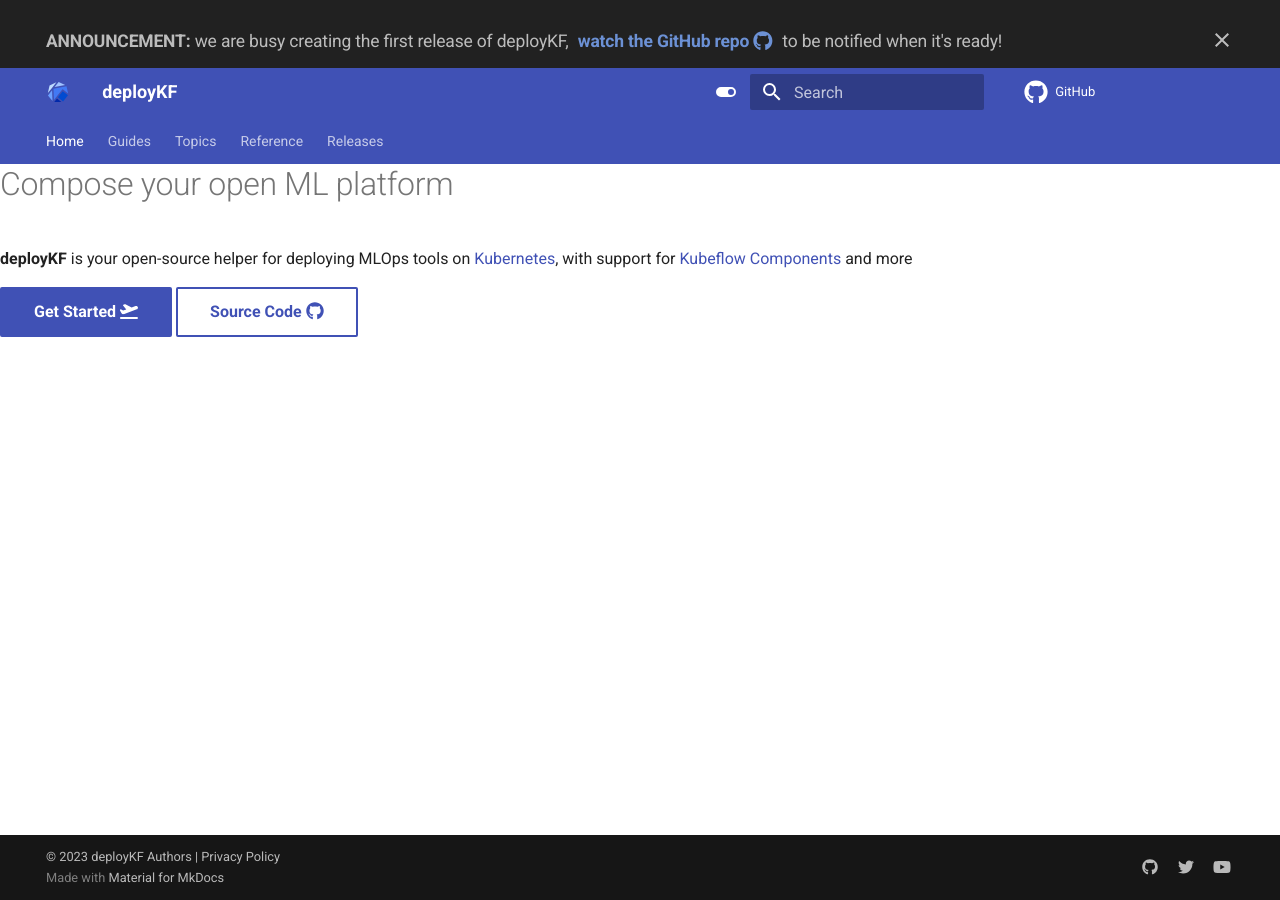
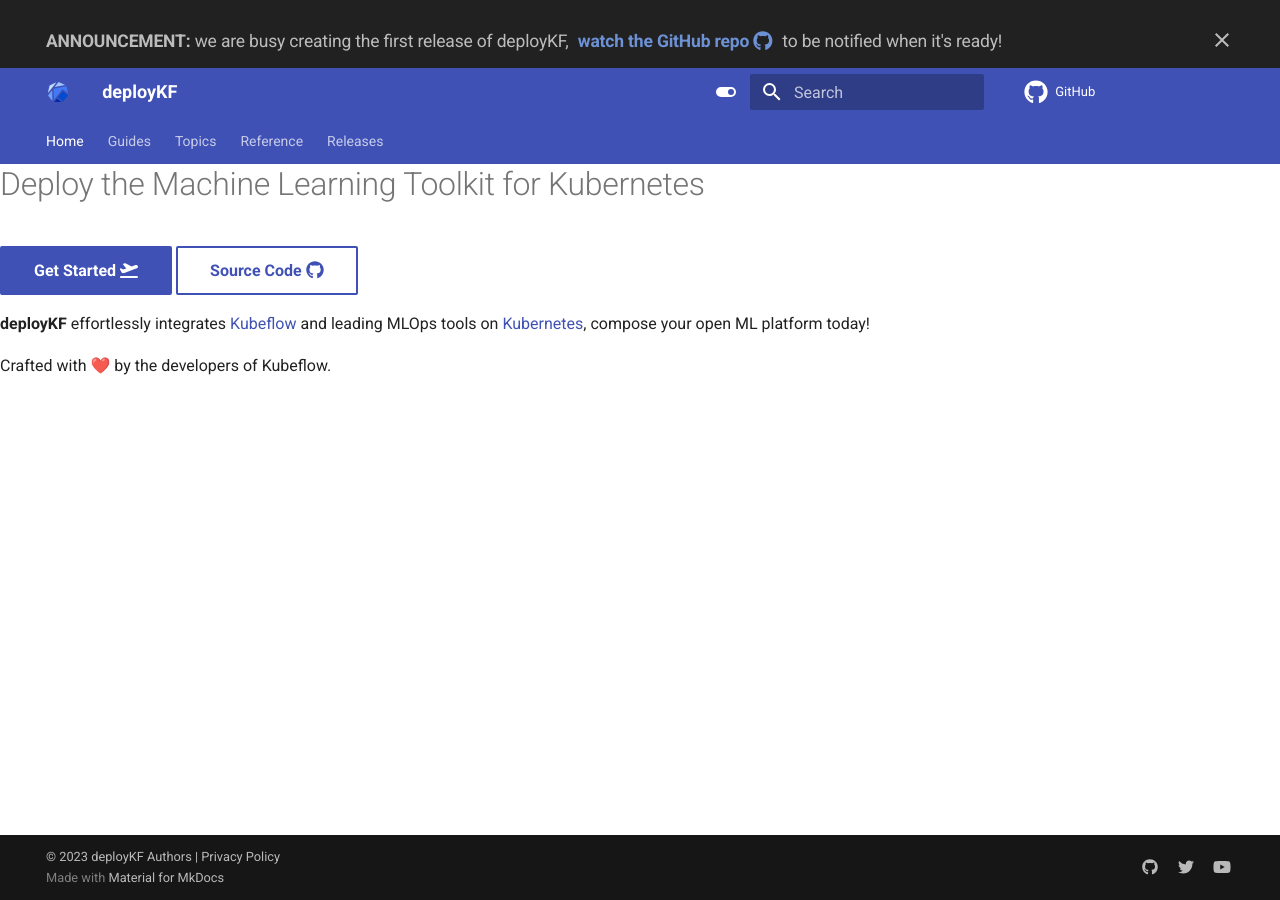
Before and after one commit to deployKF/website, an MkDocs documentation site: the page built from content/index.md, in a window 1280 px wide. Built offline with MkDocs 1.6.1 and Material for MkDocs 9.7.7, drawn with Linux system fonts in a browser that asks for light colours; comment, search, counter and statistics services are not loaded.

Commit message:
chore: update copy (#18)
Signed-off-by: Mathew Wicks <thesuperzapper@users.noreply.github.com>

```diff
--- a/mkdocs.yml
+++ b/mkdocs.yml
@@ -1,5 +1,5 @@
 site_name: deployKF
-site_description: deployKF is your open-source helper for deploying MLOps tools on Kubernetes, with support for Kubeflow Components and more
+site_description: deployKF effortlessly integrates Kubeflow and leading MLOps tools on Kubernetes, compose your open ML platform today!
 site_url: https://www.deploykf.org/
 
 copyright: "© 2023 deployKF Authors | <a href='/privacy-policy/website/'>Privacy Policy</a>"
--- a/overrides/home.html
+++ b/overrides/home.html
@@ -14,11 +14,7 @@
     <!-- Hero Content-->
     <div class="mdx-hero__content">
       <div class="mdx-hero__content_inner">
-        <h1>Compose your open ML platform</h1>
-        <p>
-          <b>deployKF</b> is your open-source helper for deploying MLOps tools on <a href="https://kubernetes.io/" target="_blank" rel="noopener">Kubernetes</a>,
-          with support for <a href="https://www.kubeflow.org/docs/components/" target="_blank" rel="noopener">Kubeflow Components</a> and more
-        </p>
+        <h1>Deploy the Machine Learning Toolkit for Kubernetes</h1>
         <div class="mdx-actions">
           <a href="{{ 'guides/quickstart'| url }}"
              title="Quickstart Guide"
@@ -39,7 +35,12 @@
             </span>
           </a>
         </div>
-
+        <p>
+          <b>deployKF</b> effortlessly integrates <a href="https://www.kubeflow.org/" target="_blank" rel="noopener">Kubeflow</a>
+          and leading MLOps tools on <a href="https://kubernetes.io/" target="_blank" rel="noopener">Kubernetes</a>,
+          compose your open ML platform today!
+        </p>
+        <span class="mdx-hero__tag_text">Crafted with ❤️ by the developers of Kubeflow.</span>
       </div>
     </div>
 
```
Also changed, not shown: content/assets/stylesheets/home.css (+17 -4 lines).
